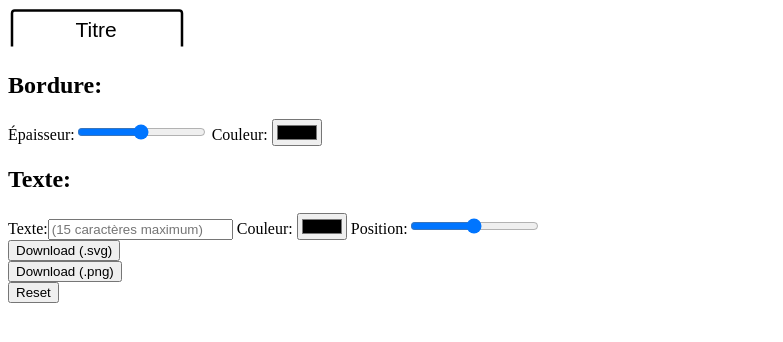
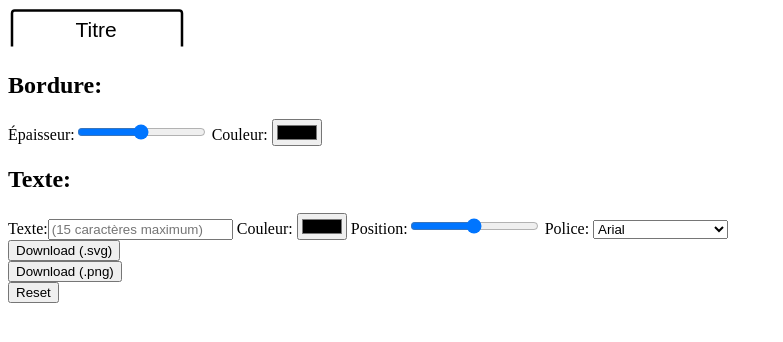
Before and after one commit to argonathmos/generateurOnglets, a plain HTML site: page index.html in a window 1280 px wide. Shown: the whole page, without its empty margins (0-783 px from the left). Drawn offline with Linux system fonts and the light colour scheme.

Commit message:
Adding font changing feature

```diff
--- a/index.html
+++ b/index.html
@@ -44,10 +44,21 @@
           <label for="texte">Texte:</label><input type="text" id="texte" maxlength="15" placeholder="(15 caractères maximum)">
           <label for="couleur">Couleur: </label><input type="color" id='couleur' >
           <label for="translate">Position:</label><input type="range" id="translate" value="50" min="0" max="100" >
+          <label for="fonts">Police:</label>
+          <select name="fonts" id="fonts">
+            <option value="Arial">Arial</option>
+            <option value="Calibri">Calibri</option>
+            <option value="Helvetica">Helvetica</option>
+            <option value="Impact">Impact</option>
+            <option value="Menlo">Menlo</option>
+            <option value="Palatino Linotype">Palatino Linotype</option>
+            <option value="sans-serif">sans-serif</option>
+            <option value="Tahoma">Tahoma</option>
+            <option value="Times New Roman">Times New Roman</option>
+            <option value="Trebuchet MS">Trebuchet MS</option>
+          </select>
       </div>
     </form>
-
-
 
     <div class="downloadSVG-button">
       <button>Download (.svg)</button>
```
Also changed, not shown: onglets.js (+10 -0 lines).
